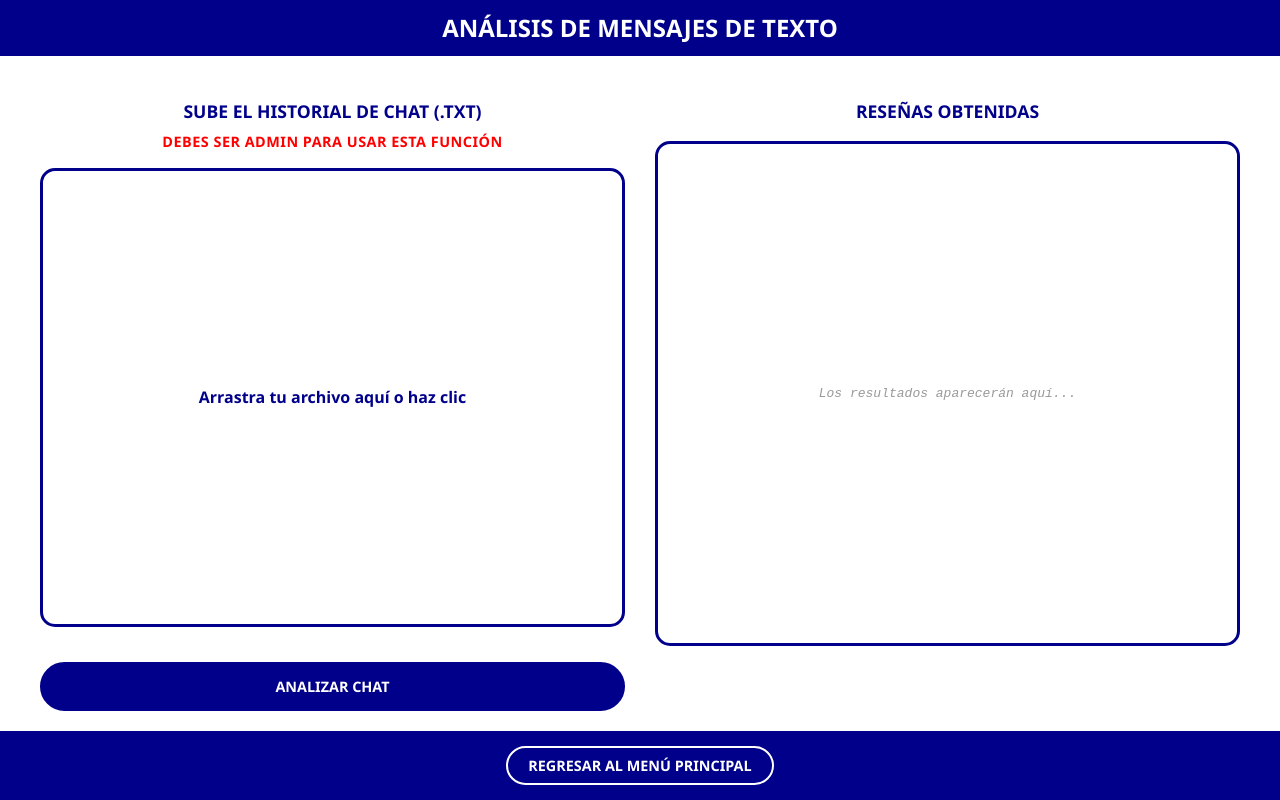
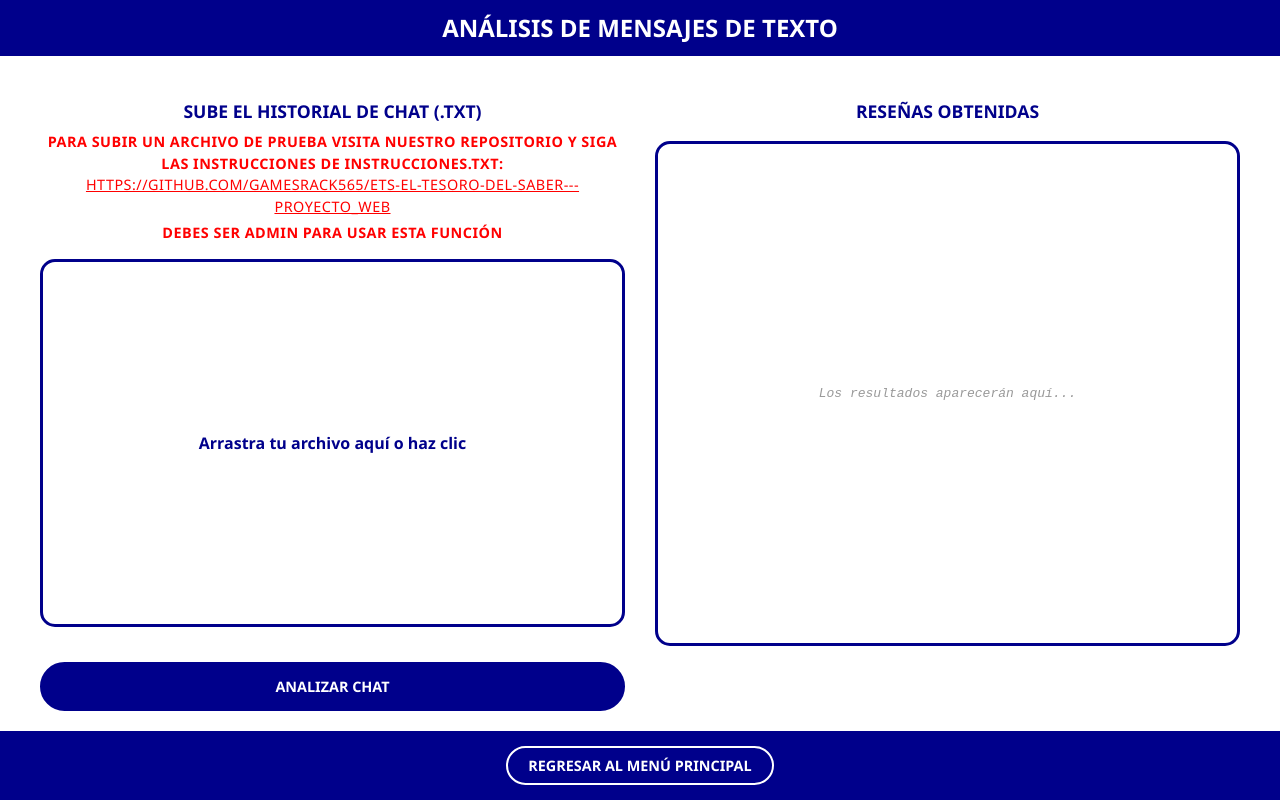
Before and after one commit to Gamesrack565/ETS-El-Tesoro-del-Saber---Proyecto_web, a React (Vite) app in the folder frontend/: page /analisis in a window 1280 px wide. Built offline with nearby package versions, Linux system fonts and the light colour scheme; sample sign-in values are in the browser's storage.

Commit message:
Version 3.9.5

```diff
--- a/frontend/src/pages/Pagina_Analisis/pagina_analisis.jsx
+++ b/frontend/src/pages/Pagina_Analisis/pagina_analisis.jsx
@@ -1,6 +1,6 @@
 import React, { useState, useRef, useEffect } from 'react';
 import { Link, useNavigate } from 'react-router-dom';
-import api from '../../api/axiosConfig'; // Importamos tu instancia de axios personalizada
+import api from '../../api/axiosConfig';
 import './pagina_analisis.css';
 
 const Pagina_Analisis = () => {
@@ -72,26 +72,20 @@ const Pagina_Analisis = () => {
     formData.append('file', archivo);
 
     try {
-        // Usamos la instancia 'api'. El interceptor agregará automáticamente el Token.
-        // La ruta es relativa a la baseURL (que ya termina en /api)
         const response = await api.post('/ia/process_reviews', formData, {
             headers: {
                 'Content-Type': 'multipart/form-data'
             }
         });
 
-        // Con Axios, los datos están en response.data
         setSuccessMsg(response.data.message);
         setReviews(response.data.data);
 
     } catch (err) {
         console.error("Error en el análisis:", err);
-
-        // Manejo de errores detallado con Axios
         if (err.response) {
             const status = err.response.status;
             const detail = err.response.data?.detail;
-
             if (status === 401 || status === 403) {
                 setError("No tienes permisos suficientes o tu sesión expiró.");
                 alert("Sesión no válida.");
@@ -121,6 +115,12 @@ const Pagina_Analisis = () => {
             <h2 className="column-title">
               Sube el historial de chat (.txt)
             </h2>
+
+            {/* --- TEXTO EN ROJO AGREGADO --- */}
+            <p className="admin-warning" style={{ fontWeight: 'bold', marginBottom: '15px' }}>
+              Para subir un archivo de prueba visita nuestro repositorio y siga las instrucciones de INSTRUCCIONES.txt: <a href="https://github.com/Gamesrack565/ETS-El-Tesoro-del-Saber---Proyecto_web" target="_blank" rel="noopener noreferrer" style={{ color: 'inherit', textDecoration: 'underline' }}>https://github.com/Gamesrack565/ETS-El-Tesoro-del-Saber---Proyecto_web</a>
+            </p>
+            {/* -------------------------------- */}
 
             <p className="admin-warning">
                 Debes ser admin para usar esta función
```
